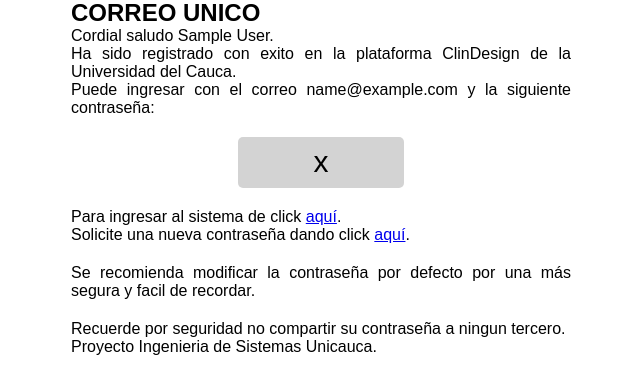
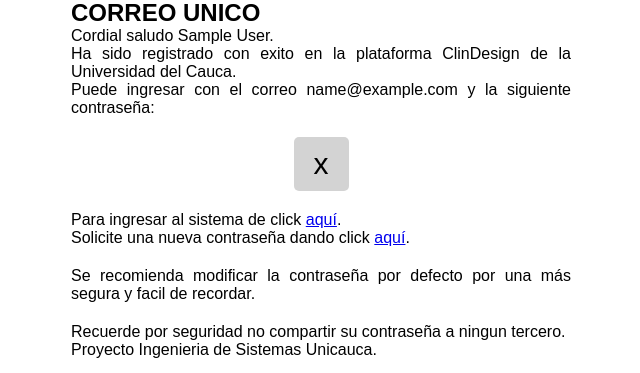
Before and after one commit to kabutoblanco/salud_backend, a Django app: template users_app/templates/new_user.html in a window 1280 px wide. Shown: the part 451-824 px from the top of the page, without its empty margins (319-959 px from the left). Run offline with Django 3.2, Linux system fonts and the light colour scheme; the template is opened without the code that fills it: most values are stand-ins (such as "Sample title", 1, 10 or a date in 2020); some web fonts are replaced.

Commit message:
email send arreglado

```diff
--- a/users_app/templates/new_user.html
+++ b/users_app/templates/new_user.html
@@ -73,10 +73,10 @@
                     Ha sido registrado con exito en la plataforma ClinDesign de la Universidad del Cauca. <br>
                     Puede ingresar con el correo {{email}} y la siguiente contraseña:
                 </p>
-                <div style="padding-bottom: 20px;margin: 0 auto;width: 33.3%;">
+                <div style="padding-bottom: 20px;margin: 0 auto;width: max-content;">
                     <div style="text-decoration: none;
                     border-radius: 5px;
-                    padding: 5%;
+                    padding: 10px 20px 10px 20px;
                     color: black;
                     background-color: lightgrey;
                     font-size: 30px;
```
